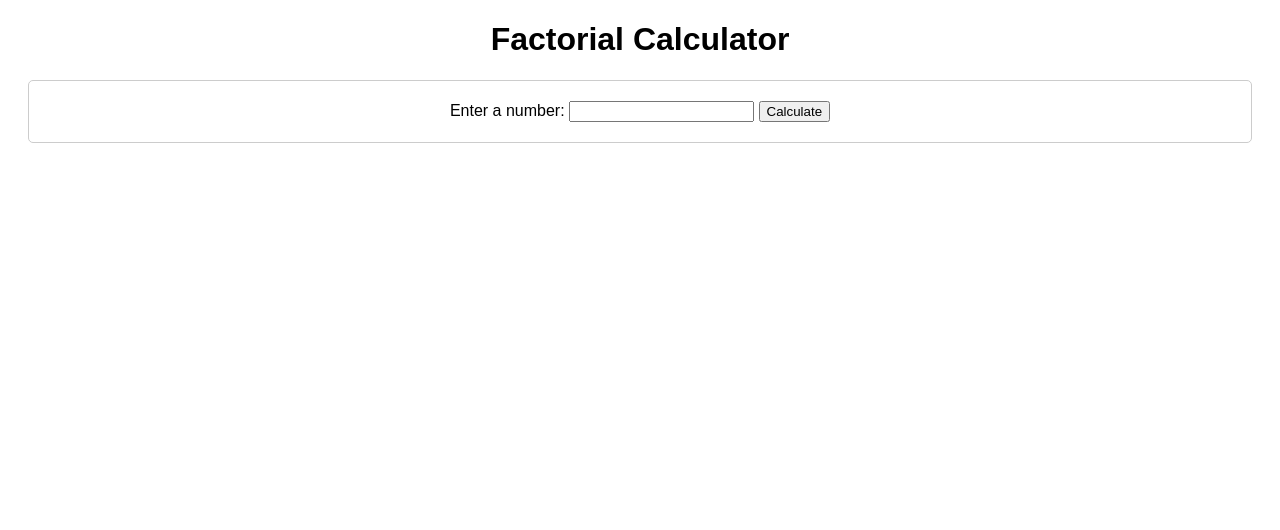
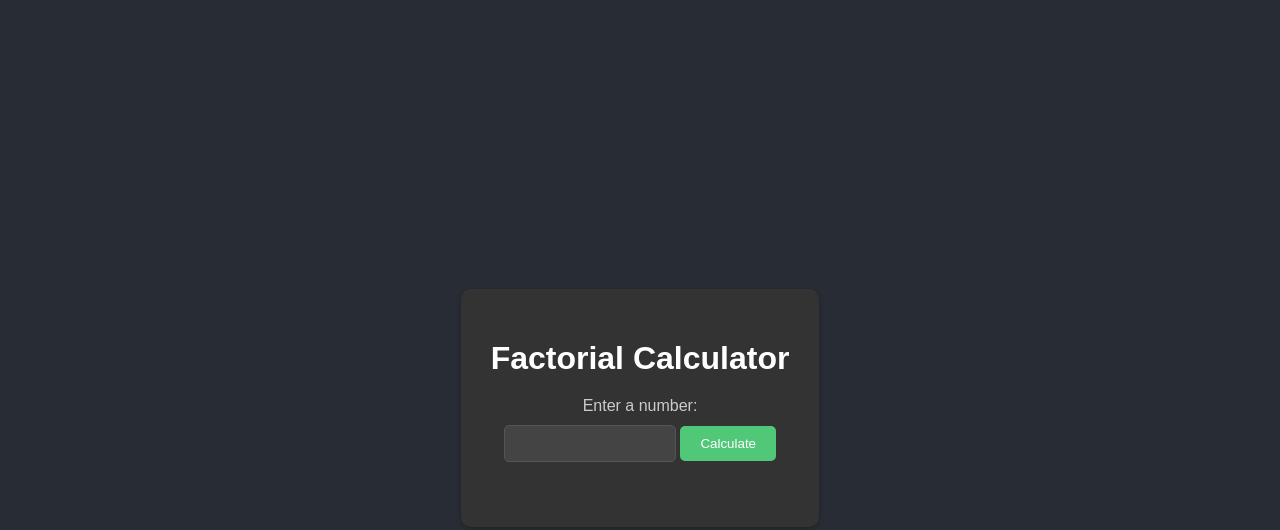
Before and after one commit to shaikashishali/virtunexa_tasks, a plain HTML site: page factorial.html in a window 1280 px wide. Drawn offline with Linux system fonts and the light colour scheme.

Commit message:
factorial.html

```diff
--- a/index.html
+++ b/factorial.html
@@ -4,22 +4,65 @@
   <title>Factorial Calculator</title>
   <style>
     body {
-      font-family: sans-serif;
+      font-family: 'Poppins', sans-serif;
+      /* Dark background */
+      background-color: #282c34;
+      color: #fff;
+      display: flex;
+      justify-content: center;
+      align-items: center;
+      min-height: 100vh;
+    }
+
+    .container {
+      background-color: #333;
+      border-radius: 10px;
+      box-shadow: 0 2px 5px rgba(0, 0, 0, 0.2);
+      padding: 30px;
       text-align: center;
     }
 
-    .container {
-      margin: 20px;
-      padding: 20px;
-      border: 1px solid #ccc;
+    h1 {
+      color: #fff;
+      margin-bottom: 20px;
+    }
+
+    label {
+      display: block;
+      margin-bottom: 10px;
+      color: #ccc;
+    }
+
+    input[type="number"] {
+      width: 150px;
+      padding: 10px;
+      border: 1px solid #555;
       border-radius: 5px;
+      margin-bottom: 15px;
+      background-color: #444;
+      color: #fff;
+    }
+
+    button {
+      background-color: #50C878;
+      color: #fff;
+      padding: 10px 20px;
+      border: none;
+      border-radius: 5px;
+      cursor: pointer;
+    }
+
+    #result {
+      margin-top: 20px;
+      color: #ccc;
     }
   </style>
 </head>
 <body>
-  <h1>Factorial Calculator</h1>
 
   <div class="container">
+    <h1>Factorial Calculator</h1>
+
     <label for="number">Enter a number:</label>
     <input type="number" id="number" min="0">
     <button onclick="calculateFactorial()">Calculate</button>
@@ -38,7 +81,7 @@
       }
 
       const resultDiv = document.getElementById('result');
-      resultDiv.innerHTML = ""; // Clear previous results
+      resultDiv.innerHTML = "";
 
       // Iterative method
       let iterativeFactorial = 1;
@@ -58,5 +101,6 @@
       resultDiv.innerHTML += `<p>Recursive Factorial of ${number}: ${recursiveFactorialResult}</p>`;
     }
   </script>
+
 </body>
 </html>
```
